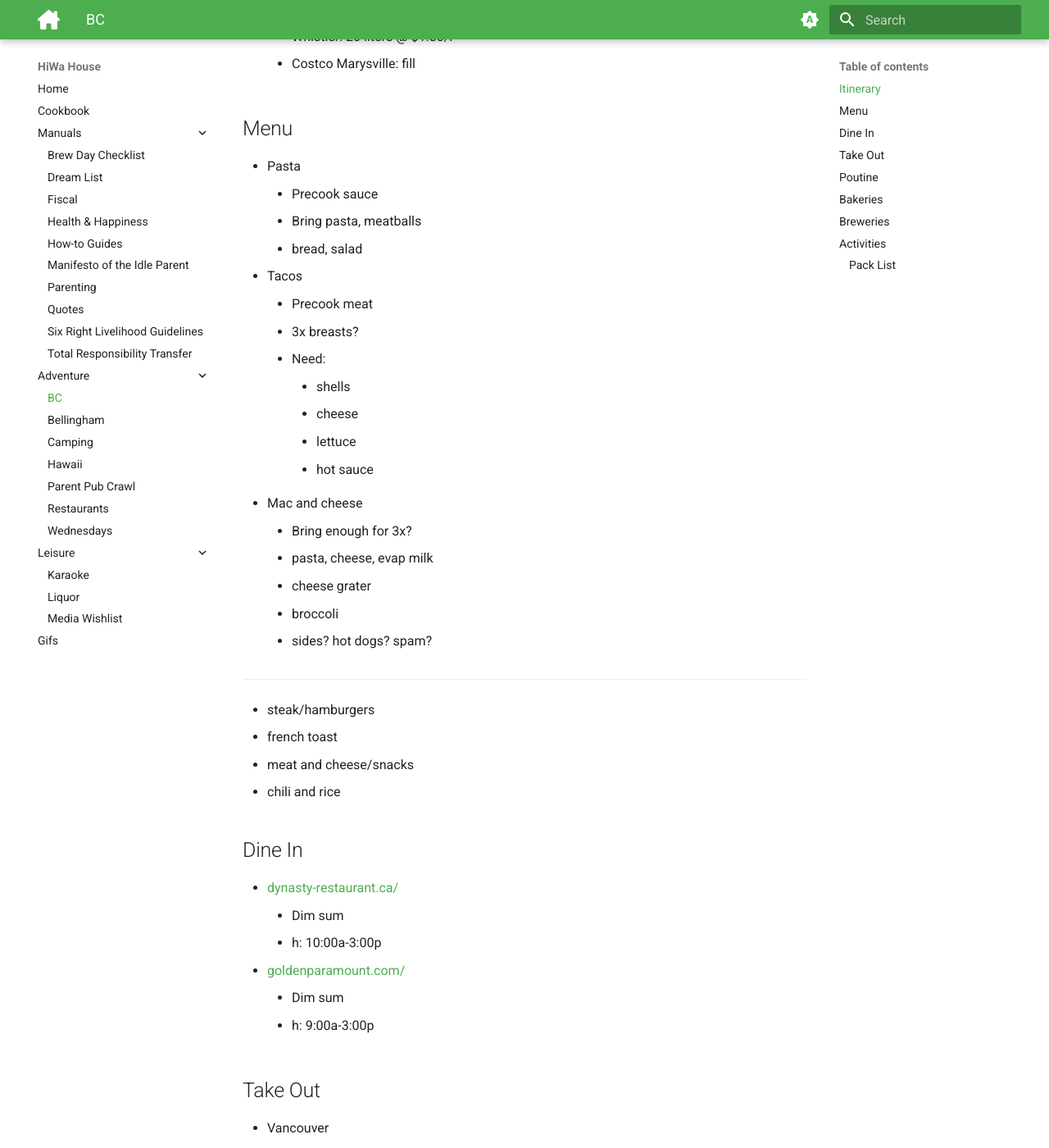
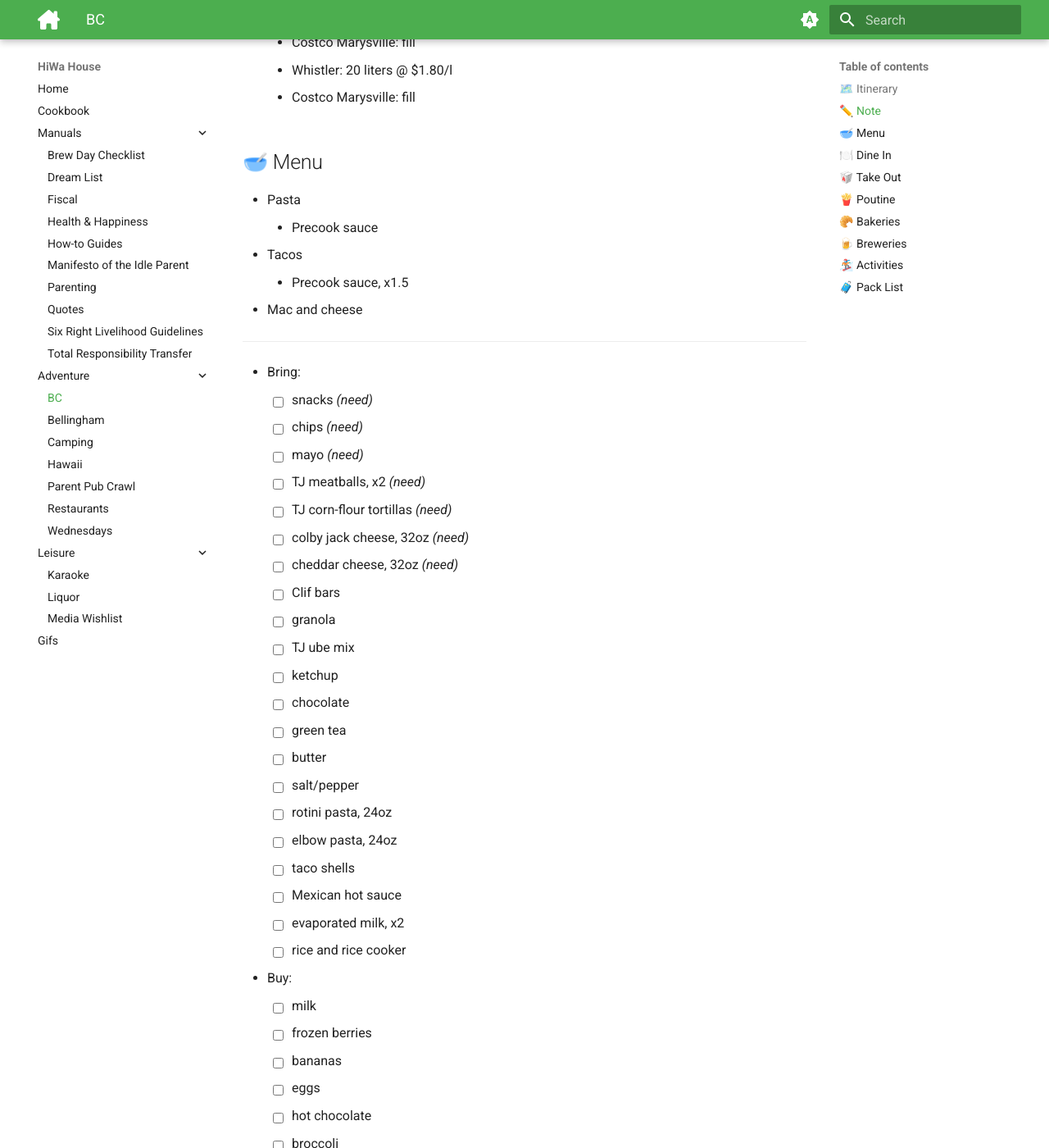
Before and after one commit to hiwa-house/teletraan, an MkDocs documentation site: the page built from docs/adventure/bc.md, in a window 1280 px wide and 1400 px high, scrolled down 1287 px. Shown: the whole window at 82% size. Built offline with MkDocs 1.6.1 and Material for MkDocs 9.7.7, drawn with Linux system fonts in a browser that asks for light colours; comment, search, counter and statistics services are not loaded; some of the changed text lies outside the part shown.

Commit message:
Update bc.md

```diff
--- a/docs/adventure/bc.md
+++ b/docs/adventure/bc.md
@@ -1,6 +1,6 @@
 # BC
 
-## Itinerary
+## 🗺️ Itinerary
 [📜](https://onedrive.live.com/edit?id=59038AA50428D20A!60747&resid=59038AA50428D20A!60747)
 
 * Costco Marysville [🧭](https://maps.apple.com/?daddr=Costco+Wholesale,+Twin+Lakes+Avenue,+Marysville,+WA)
@@ -24,7 +24,7 @@
 * Whistler Base [🧭](https://maps.apple.com/?daddr=Whistler+Village+Guest+Services,+Skiers+Plaza,+Whistler,+BC+V0N+1B4,+Canada)
 	- Snowboard lessons: Mo-Tu
 
----
+## ✏️ Note
 * ***Costco Visa:*** No foreign transaction fees
 * Other Groceries/Produce
 	2. Independent [🧭](https://maps.apple.com/?daddr=Sewak's+Your+Independent+Grocer+Whistler,+Bear+Paw+Trail,+Whistler,+BC,+Canada)
@@ -36,32 +36,55 @@
 	- Whistler: 20 liters @ $1.80/l
 	- Costco Marysville: fill
 
-## Menu
+## 🥣 Menu
 * Pasta
 	* Precook sauce
-	* Bring pasta, meatballs
-	* bread, salad
 * Tacos
-	* Precook meat
-	* 3x breasts?
-	* Need:
-		* shells
-		* cheese
-		* lettuce
-		* hot sauce
+	* Precook sauce, x1.5
 * Mac and cheese
-	* Bring enough for 3x?
-	* pasta, cheese, evap milk
-	* cheese grater
-	* broccoli
-	* sides? hot dogs? spam?
 ---
-* steak/hamburgers
-* french toast
-* meat and cheese/snacks
-* chili and rice
+* Bring:
+	- [ ] snacks *(need)*
+	- [ ] chips *(need)*
+	- [ ] mayo *(need)*
+	- [ ] TJ meatballs, x2 *(need)*
+	- [ ] TJ corn-flour tortillas *(need)*
+	- [ ] colby jack cheese, 32oz *(need)*
+	- [ ] cheddar cheese, 32oz *(need)*
+	- [ ] Clif bars
+	- [ ] granola
+	- [ ] TJ ube mix
+	- [ ] ketchup
+	- [ ] chocolate
+	- [ ] green tea
+	- [ ] butter
+	- [ ] salt/pepper
+	- [ ] rotini pasta, 24oz
+	- [ ] elbow pasta, 24oz
+	- [ ] taco shells
+	- [ ] Mexican hot sauce
+	- [ ] evaporated milk, x2
+	- [ ] rice and rice cooker
+* Buy:
+	- [ ] milk
+	- [ ] frozen berries
+	- [ ] bananas
+	- [ ] eggs
+	- [ ] hot chocolate
+	- [ ] broccoli
+	- [ ] bread (for pasta)
+	- [ ] salad mix (for pasta)
+	- [ ] dressing
+	- [ ] iceberg lettuce (for tacos)
+	- [ ] Mac & cheese sides (hot dogs, spam, kimchi, ???)
+	- [ ] rotisserie chix
+* Other menu ideas:
+	* steak/hamburgers
+	* french toast
+	* meat and cheese plate
+	* black beans and rice
 
-## Dine In
+## 🍽️ Dine In
 * http://dynasty-restaurant.ca/
 	- Dim sum
 	- h: 10:00a-3:00p
@@ -69,7 +92,7 @@
 	- Dim sum
 	- h: 9:00a-3:00p
 
-## Take Out
+## 🥡 Take Out
 * Vancouver
 	- https://yelp.ca/biz/parker-place-aberdeen-meat-and-b-b-q-richmond-2
 	- https://instagram.com/hkbbqmaster/
@@ -84,14 +107,14 @@
 	- https://peakedpies.com/ [🧭](https://maps.apple.com/?daddr=Peaked+Pies+Whistler,+4369+Main+St+%23105,+Whistler,+BC+V0N+1B4,+Canada)
 		- Meat Pies
 
-## Poutine
+## 🍟 Poutine
 * Vancouver
 	- https://westcoastpoutine.wixsite.com/labellepatatevan [🧭](https://maps.apple.com/?daddr=1215+Davie+St,+Vancouver,+BC+V6E+1N4,+Canada)
 	- Costco Food Court
 * Whistler
 	- https://chubbyducks.ca/ [🧭](https://maps.apple.com/?daddr=Chubby+Ducks+Donair,+Kebab+%26+Poutine,+4122+Village+Green+Unit+9,+Whistler,+BC+V0N+1B4,+Canada)
 
-## Bakeries
+## 🥐 Bakeries
 * Vancouver
 	- https://instagram.com/kamdobakery/
 	- https://newtownbakery.ca/
@@ -99,7 +122,7 @@
 	- https://purebread.ca/ [🧭](https://maps.apple.com/?daddr=4338+Main+St+%23122,+Whistler,+BC+V0N+1B4,+Canada)
 	- https://edsbred.com/ [🧭](https://maps.apple.com/?daddr=BReD+-+Organic+Sourdough,+206-2067+Lake+Placid+Rd,+Whistler,+BC+V8E+0B6,+Canada)
 
-## Breweries
+## 🍺 Breweries
 1. https://dageraadbrewing.com/ [🧭](https://maps.apple.com/?daddr=3191+Thunderbird+Crescent,+Burnaby,+BC+V5A+3G1,+Canada)
 	- Belgian-style
 2. https://backcountrybrewing.com/ [🧭](https://maps.apple.com/?daddr=1201+Commercial+Way,+Squamish,+BC+V8B+0A4,+Canada)
@@ -112,7 +135,7 @@
 6. https://brassneck.ca/ [🧭](https://maps.apple.com/?daddr=2148+Main+St,+Vancouver,+BC+V5T+3C5,+Canada)
 7. https://twinsailsbrewing.com/ [🧭](https://maps.apple.com/?daddr=2821+Murray+St,+Port+Moody,+BC+V3H+1X3,+Canada)
 
-## Activities
+## 🏂 Activities
 * Whistler
 	- [Bubly Tube Park](https://www.whistlerblackcomb.com/explore-the-resort/activities-and-events/winter-activities/tube-park.aspx)
 
```
Also changed, not shown: other parts of docs/adventure/bc.md (+28 -24 lines).
